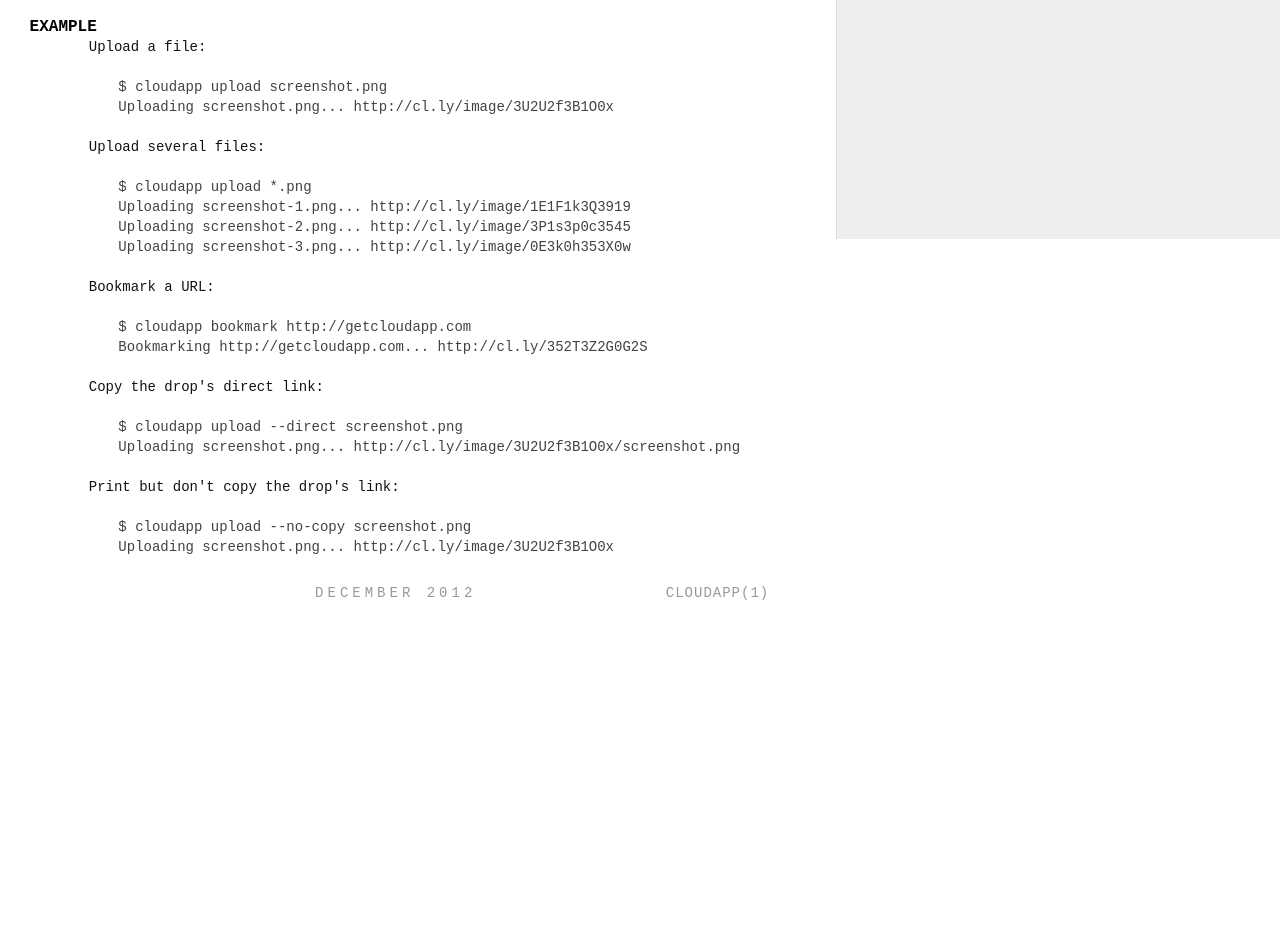
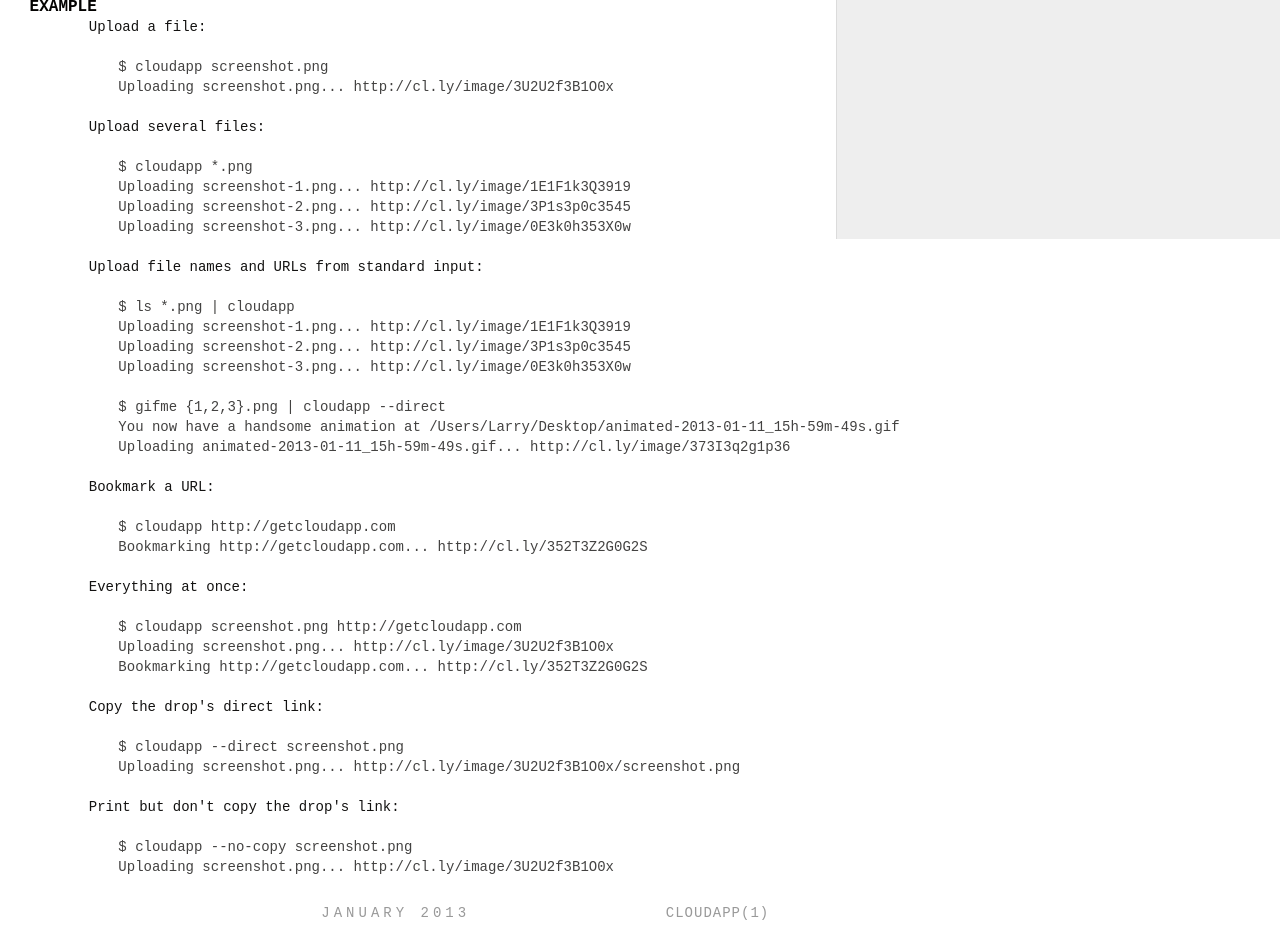
Before and after one commit to cloudapp/cloudapp.rb, a plain HTML site: page man/cloudapp.1.html in a window 1280 px wide. Shown: the part 609-1545 px from the top of the page. Before the commit the page ends 1232 px from the top, so only its background shows below. Drawn offline with Linux system fonts and the light colour scheme.

Commit message:
Update man page

```diff
--- a/man/cloudapp.1.html
+++ b/man/cloudapp.1.html
@@ -79,8 +79,7 @@
 
 <h2 id="SYNOPSIS">SYNOPSIS</h2>
 
-<p><code>cloudapp bookmark</code> [<code>--direct</code>] [<code>--[no-]copy</code>] <var>url</var> [<var>url</var>...]<br />
-<code>cloudapp upload</code>   [<code>--direct</code>] [<code>--[no-]copy</code>] <var>file</var> [<var>file</var>...]</p>
+<p><code>cloudapp [</code>--direct<code>] [</code>--[no-]copy`] <var>file_or_url</var> [<var>file_or_url</var>...]</p>
 
 <h2 id="DESCRIPTION">DESCRIPTION</h2>
 
@@ -106,40 +105,59 @@ copy.</p></dd>
 
 <p>Upload a file:</p>
 
-<pre><code>$ cloudapp upload screenshot.png
+<pre><code>$ cloudapp screenshot.png
 Uploading screenshot.png... http://cl.ly/image/3U2U2f3B1O0x
 </code></pre>
 
 <p>Upload several files:</p>
 
-<pre><code>$ cloudapp upload *.png
+<pre><code>$ cloudapp *.png
 Uploading screenshot-1.png... http://cl.ly/image/1E1F1k3Q3919
 Uploading screenshot-2.png... http://cl.ly/image/3P1s3p0c3545
 Uploading screenshot-3.png... http://cl.ly/image/0E3k0h353X0w
 </code></pre>
 
+<p>Upload file names and URLs from standard input:</p>
+
+<pre><code>$ ls *.png | cloudapp
+Uploading screenshot-1.png... http://cl.ly/image/1E1F1k3Q3919
+Uploading screenshot-2.png... http://cl.ly/image/3P1s3p0c3545
+Uploading screenshot-3.png... http://cl.ly/image/0E3k0h353X0w
+
+$ gifme {1,2,3}.png | cloudapp --direct
+You now have a handsome animation at /Users/Larry/Desktop/animated-2013-01-11_15h-59m-49s.gif
+Uploading animated-2013-01-11_15h-59m-49s.gif... http://cl.ly/image/373I3q2g1p36
+</code></pre>
+
 <p>Bookmark a URL:</p>
 
-<pre><code>$ cloudapp bookmark http://getcloudapp.com
+<pre><code>$ cloudapp http://getcloudapp.com
+Bookmarking http://getcloudapp.com... http://cl.ly/352T3Z2G0G2S
+</code></pre>
+
+<p>Everything at once:</p>
+
+<pre><code>$ cloudapp screenshot.png http://getcloudapp.com
+Uploading screenshot.png... http://cl.ly/image/3U2U2f3B1O0x
 Bookmarking http://getcloudapp.com... http://cl.ly/352T3Z2G0G2S
 </code></pre>
 
 <p>Copy the drop's direct link:</p>
 
-<pre><code>$ cloudapp upload --direct screenshot.png
+<pre><code>$ cloudapp --direct screenshot.png
 Uploading screenshot.png... http://cl.ly/image/3U2U2f3B1O0x/screenshot.png
 </code></pre>
 
 <p>Print but don't copy the drop's link:</p>
 
-<pre><code>$ cloudapp upload --no-copy screenshot.png
+<pre><code>$ cloudapp --no-copy screenshot.png
 Uploading screenshot.png... http://cl.ly/image/3U2U2f3B1O0x
 </code></pre>
 
 
   <ol class='man-decor man-foot man foot'>
     <li class='tl'></li>
-    <li class='tc'>December 2012</li>
+    <li class='tc'>January 2013</li>
     <li class='tr'>cloudapp(1)</li>
   </ol>
 
```
Also changed, not shown: 2 other files.
